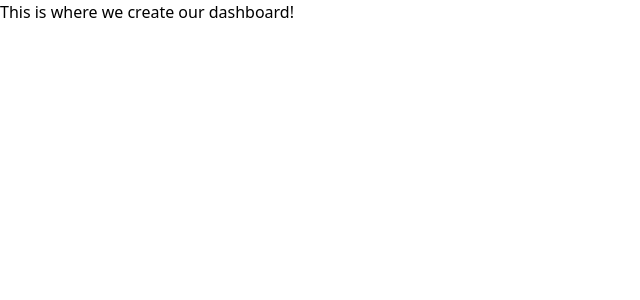
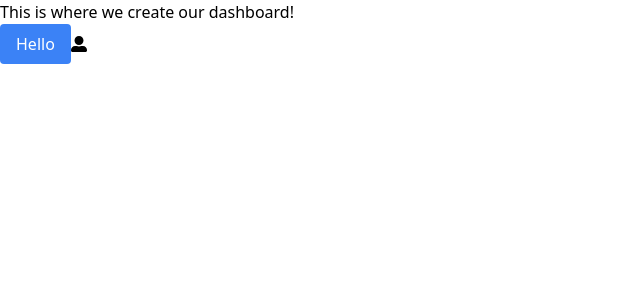
Before and after one commit to Zichis/hrm_angularbase, an Angular app: page / in a window 1280 px wide. Shown: the top 300 px of the page, without its empty margins (0-640 px from the left). Built offline with nearby package versions, Linux system fonts and the light colour scheme.

Commit message:
Fontawesome setup.

```diff
--- a/package.json
+++ b/package.json
@@ -19,6 +19,11 @@
     "@angular/platform-browser": "~11.0.1",
     "@angular/platform-browser-dynamic": "~11.0.1",
     "@angular/router": "^11.0.2",
+    "@fortawesome/angular-fontawesome": "^0.8.0",
+    "@fortawesome/fontawesome-svg-core": "^1.2.32",
+    "@fortawesome/free-brands-svg-icons": "^5.15.1",
+    "@fortawesome/free-regular-svg-icons": "^5.15.1",
+    "@fortawesome/free-solid-svg-icons": "^5.15.1",
     "postcss": "^7.0.35",
     "rxjs": "~6.6.0",
     "tslib": "^2.0.0",
--- a/src/app/app.module.ts
+++ b/src/app/app.module.ts
@@ -5,6 +5,7 @@ import { AppRoutingModule } from './app-routing.module';
 import { AppComponent } from './app.component';
 import { HomeComponent } from './home/home.component';
 import { WelcomeComponent } from './welcome/welcome.component';
+import { FontAwesomeModule } from '@fortawesome/angular-fontawesome';
 
 @NgModule({
   declarations: [
@@ -14,7 +15,8 @@ import { WelcomeComponent } from './welcome/welcome.component';
   ],
   imports: [
     BrowserModule,
-    AppRoutingModule
+    AppRoutingModule,
+    FontAwesomeModule
   ],
   providers: [],
   bootstrap: [AppComponent]
--- a/src/app/home/home.component.html
+++ b/src/app/home/home.component.html
@@ -1 +1,3 @@
 <p>This is where we create our dashboard!</p>
+<button class="bg-blue-500 py-2 px-4 text-white rounded">Hello</button>
+<fa-icon [icon]="faUserAlt"></fa-icon>
--- a/src/app/home/home.component.ts
+++ b/src/app/home/home.component.ts
@@ -1,4 +1,5 @@
 import { Component, OnInit } from '@angular/core';
+import { faUserAlt } from '@fortawesome/free-solid-svg-icons';
 
 @Component({
   selector: 'app-home',
@@ -6,6 +7,7 @@ import { Component, OnInit } from '@angular/core';
   styleUrls: ['./home.component.scss']
 })
 export class HomeComponent implements OnInit {
+  faUserAlt = faUserAlt;
 
   constructor() { }
 
```
Also changed, not shown: 1 other file (tests, documents, lock files or other folders).
